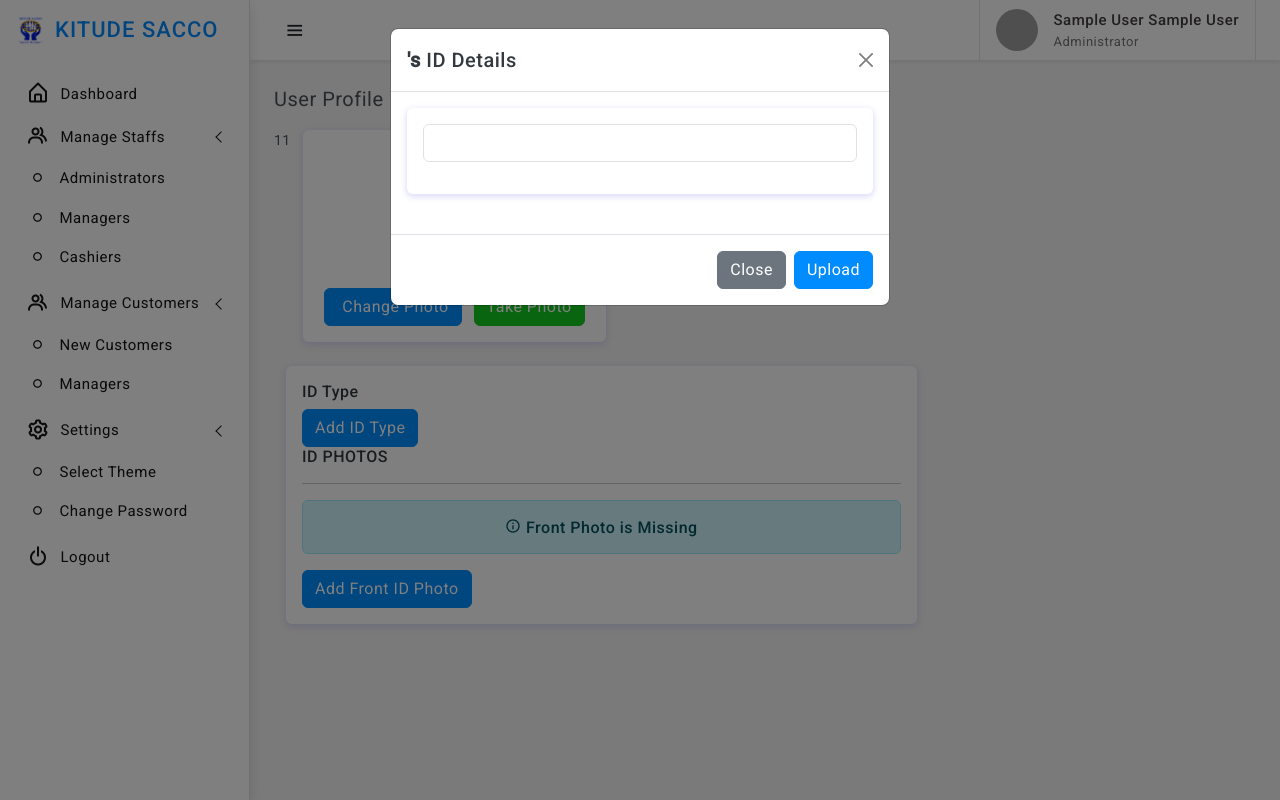
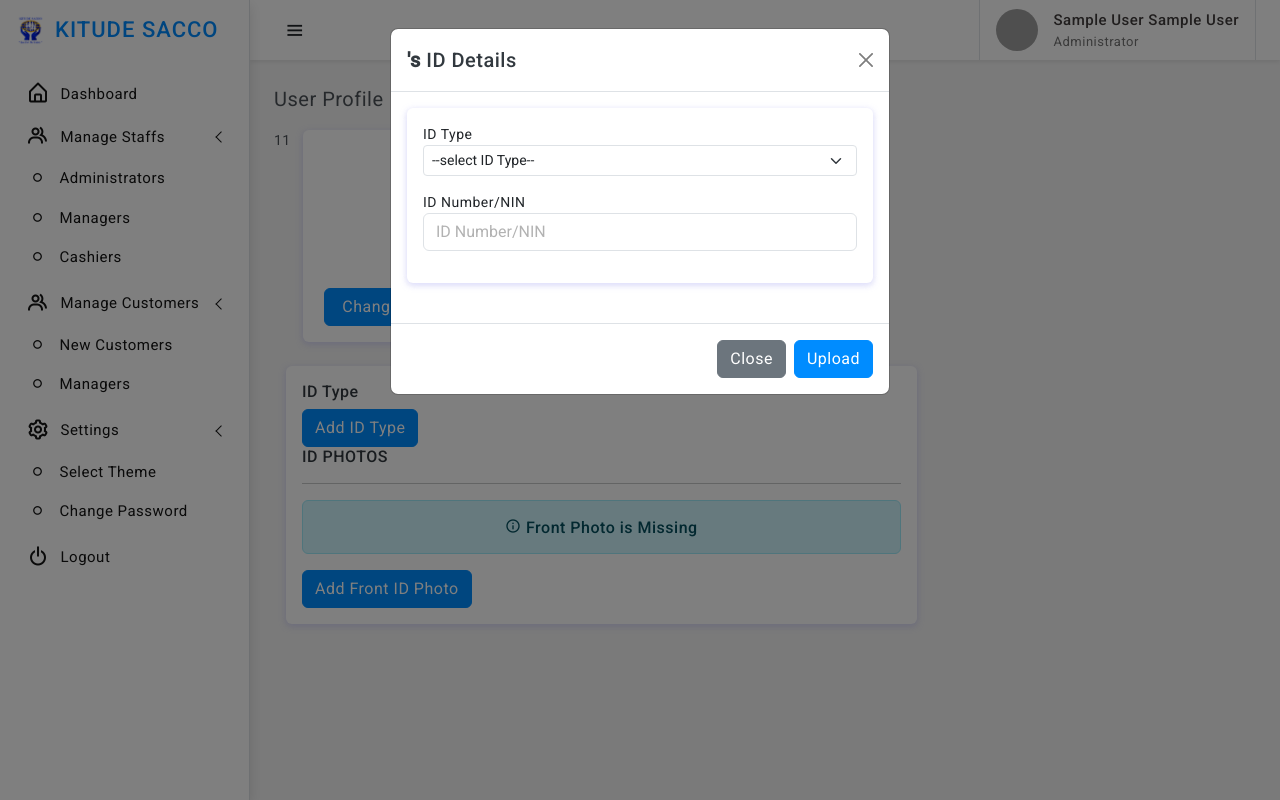
Before and after one commit to Okoth-Elijah/school-system, a PHP site: page /kitudesacco/udetails.php in a window 1280 px wide, after a click on "Add ID Type". Run offline with PHP 8.4, Linux system fonts and the light colour scheme; the visitor is signed in with stand-in values (Sample User, id 1); tables that the repository leaves empty or names only in its code hold one stand-in row (values such as "Sample post"); some libraries are stand-ins or nearby versions; grey boxes are pictures that could not be loaded.

Commit message:
code
code

```diff
--- a/footer.php
+++ b/footer.php
@@ -40,5 +40,6 @@
 	<script src="assets/js/app.js"></script>
 	<!-- adding live scanner photo -->
 	<script src="assets/js/webcam.min.js"></script>
+	<script src="cdn.jsdelivr.net/npm/select2%404.1.0-rc.0/dist/js/select2.min.js"></script>
 </body>
 </html>
--- a/header.php
+++ b/header.php
@@ -35,6 +35,8 @@
 	<!-- Bootstrap CSS -->
 	<link href="assets/css/bootstrap.min.css" rel="stylesheet">
 	<link href="assets/css/bootstrap-extended.css" rel="stylesheet">
+	<link rel="stylesheet" href="cdn.jsdelivr.net/npm/select2%404.1.0-rc.0/dist/css/select2.min.css" />
+	<link rel="stylesheet" href="cdn.jsdelivr.net/npm/select2-bootstrap-5-theme%401.3.0/dist/select2-bootstrap-5-theme.min.css" />
 	<link href="https://fonts.googleapis.com/css2?family=Roboto:wght@400;500&amp;display=swap" rel="stylesheet">
 
 	<link href="assets/sass/app.css" rel="stylesheet">
--- a/root/process.php
+++ b/root/process.php
@@ -397,6 +397,12 @@
         $_SESSION['loader'] = '<center><div id="note1" class="spinner-border text-center text-success"></div></center>';
         header("refresh:2; url=".$_SERVER['REQUEST_URI']);
     }
+}elseif (isset($_POST['user_id_type_details_btn'])) {
+    trim(extract($_POST));
+    $res = $dbh->query("UPDATE users SET id_type = '$id_type', id_number = '$id_number' WHERE userid = '$userid' ");
+    $_SESSION['status'] = '<div id="note2" class="alert alert-success text-center">User ID Details Saved successfully.</div>';
+    $_SESSION['loader'] = '<center><div id="note1" class="spinner-border text-center text-success"></div></center>';
+    header("refresh:2; url=".$_SERVER['REQUEST_URI']);
 }
 
 ?>
--- a/udetails.php
+++ b/udetails.php
@@ -72,7 +72,10 @@
 								<?php if (empty($user->id_type)) { ?>
 									<a data-bs-toggle="modal" data-bs-target="#exampleModalIdType<?=$user->userid?>" class="btn btn-primary">Add ID Type</a>
 								<?php }else{ ?>
-
+									<div class="card-body alert alert-secondary">
+										<h6>ID Type: <?=$user->id_type;?></h6>
+										<h6>ID NIN: <?=$user->id_number;?></h6>
+									</div>
 								<?php } ?>
 								<h6 class="mb-0 text-uppercase">ID Photos</h6>
 								<hr/>
--- a/user-id-type.php
+++ b/user-id-type.php
@@ -10,15 +10,27 @@
 				<div class="modal-body">
 					<div class="card">
 						<div class="card-body">
-							<div class="input-group mb-3">
-								<input type="text" class="form-control" name="pic" aria-label="Sizing example input" aria-describedby="inputGroup-sizing-lg" accept=".png, jpeg, .jpg" required>
+							<div class="mb-3">
+								<label>ID Type</label>
+								<select class="form-select form-select-sm" name="id_type" required>
+									<option value="">--select ID Type--</option>
+									<option value="National ID">National ID</option>
+									<option value="Passport">Passport</option>
+									<option value="Driving Permit">Driving Permit</option>
+									<option value="Village ID">Village ID</option>
+								</select>
+							</div>
+
+							<div class="mb-3">
+								<label>ID Number/NIN</label>
+								<input type="text" name="id_number" class="form-control" placeholder="ID Number/NIN">
 							</div>
 						</div>
 					</div>
 				</div>
 				<div class="modal-footer">
 					<button type="button" class="btn btn-secondary" data-bs-dismiss="modal">Close</button>
-					<button type="submit" name="user_profile_pic_photo_btn" class="btn btn-primary">Upload</button>
+					<button type="submit" name="user_id_type_details_btn" class="btn btn-primary">Upload</button>
 				</div>
 			</form>
 		</div>
```
Also changed, not shown: form-select2.html (+3 -6 lines), uploadx/3767549258084.jpg (added), uploadx/670cb8642ac2d.png (added), uploadx/670cb8a38b254.png (added).
